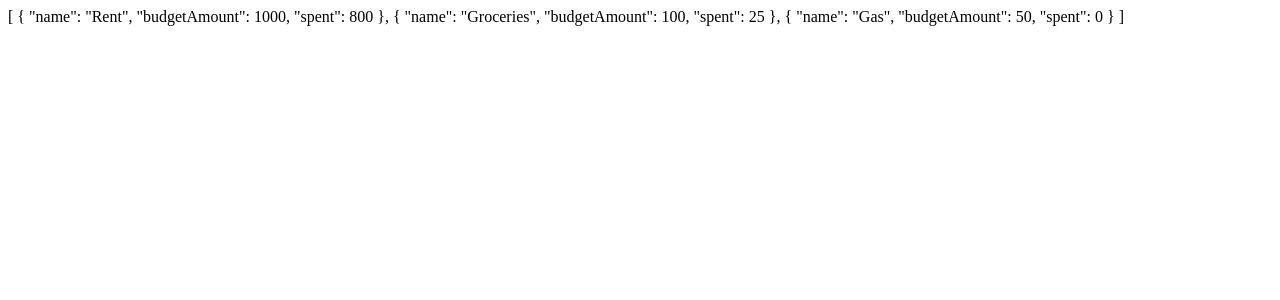
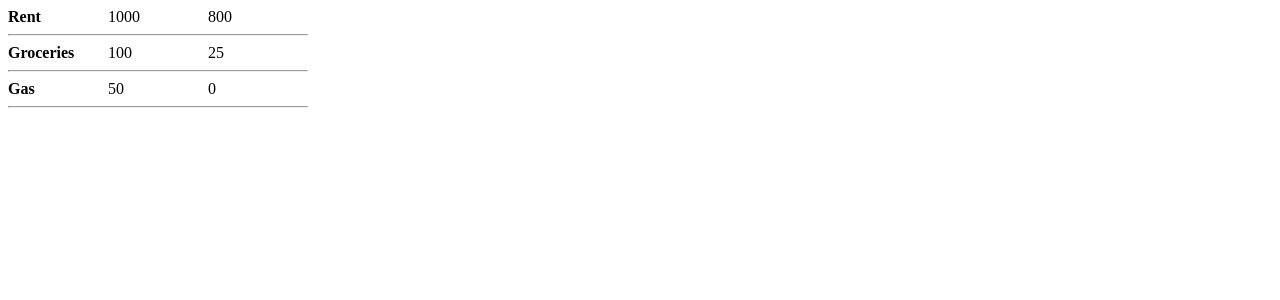
Before and after one commit to EdwardPledger/budget-project, a Vue app: page / in a window 1280 px wide. Shown: the top 300 px of the page. Built offline with nearby package versions, Linux system fonts and the light colour scheme.

Commit message:
Styled budget table and added premature popup to change values

```diff
--- a/src/App.vue
+++ b/src/App.vue
@@ -1,21 +1,22 @@
 <template>
   <div class="app">
-    {{ budgetRows }}
+    <BudgetTable :budgetRows="budgetRows" />
   </div>
 </template>
 
 <script lang="ts">
 import { defineComponent, ref } from 'vue';
 import BudgetRow from './types/BudgetRow'
+import BudgetTable from './components/BudgetTable.vue'
 
 export default defineComponent({
   name: 'App',
-  components: {},
+  components: { BudgetTable },
   setup() {
     const budgetRows = ref<BudgetRow[]>([
-      { name: 'Rent', budgetAmount: 1000, spent: 800 },
-      { name: 'Groceries', budgetAmount: 100, spent: 25 },
-      { name: 'Gas', budgetAmount: 50, spent: 0 }
+      { id: 1, name: 'Rent', budgetAmount: 1000, spent: 800 },
+      { id: 2, name: 'Groceries', budgetAmount: 100, spent: 25 },
+      { id: 3, name: 'Gas', budgetAmount: 50, spent: 0 }
     ])
 
     return { budgetRows }
--- /dev/null
+++ b/src/components/BudgetTable.vue
@@ -0,0 +1,57 @@
+<template>
+  <div id="budgetRows">
+    <ul>
+      <li v-for="budgetRow in budgetRows" :key="budgetRow.id">
+        <div id="name" style="font-weight:bold;" @click="updateName(budgetRow)">{{ budgetRow.name }}</div>
+        <div id="budgetAmount">{{ budgetRow.budgetAmount }}</div>
+        <div id="spent">{{ budgetRow.spent }}</div>
+        <br>
+        <hr>
+      </li>
+    </ul>
+  </div>
+  <ChangePopUp :displayValue="displayValue" ref="changePopUp"/>
+</template>
+
+<script lang="ts">
+import BudgetRow from '@/types/BudgetRow'
+import { defineComponent, PropType, ref } from 'vue'
+import ChangePopUp from './ChangePopUp.vue'
+
+export default defineComponent({
+  components: { ChangePopUp },
+  setup() {
+    var displayValue = ref<String>("none")
+
+    // TODO: Does not reopen
+    const updateName = (budgetRow: BudgetRow) => {
+      console.log('hi')
+      budgetRow.name = 'hiii'
+      displayValue.value = "block"
+    }
+
+    return { displayValue, updateName }
+  },
+  props: {
+    budgetRows: {
+      required: true,
+      type: Array as PropType<BudgetRow[]>
+    }
+  }
+})
+</script>
+
+<style scoped>
+  #budgetRows {
+    width: 300px;
+  }
+  ul {
+    list-style-type: none;
+    padding: 0;
+    margin: 0;
+  }
+  li div {
+    float: left;
+    width: 100px;
+  }
+</style>
--- /dev/null
+++ b/src/components/ChangePopUp.vue
@@ -0,0 +1,51 @@
+<template>
+  <div id="form-popup" v-bind:style="{ display: displayValue }">
+    <form id="form-change-value">
+      <h1>Change Value</h1>
+
+      <label for="name"><b>Name</b></label>
+      <input type="text" placeholder="Name of category" name="name" required>
+      <br>
+      <br>
+      <button type="submit">Submit</button>
+      <button type="button" @click="closeForm()">Close</button>
+    </form>
+  </div>
+</template>
+
+<script lang="ts">
+import { defineComponent } from 'vue'
+
+export default defineComponent({
+  setup() {
+    const closeForm = () => {
+      // TODO: Find a cleaner way to do this
+      document.getElementById("form-popup")!.style.display = "none";
+    }
+
+    return { closeForm }
+  },
+  props: {
+    displayValue: {
+      required: true,
+      type: String
+    }
+  }
+})
+</script>
+
+<style scoped>
+  #form-popup {
+    width: 300px;
+    height: 300px;
+    position: absolute;
+    top: 25%;
+    left: 25%;
+    border: 3px solid #f1f1f1;
+  }
+  #form-change-value {
+    max-width: 300px;
+    padding: 10px;
+    background-color: white;
+  }
+</style>
--- a/src/types/BudgetRow.ts
+++ b/src/types/BudgetRow.ts
@@ -1,4 +1,5 @@
 interface BudgetRow {
+  id: number
   name: string,
   budgetAmount: number,
   spent: number
```
